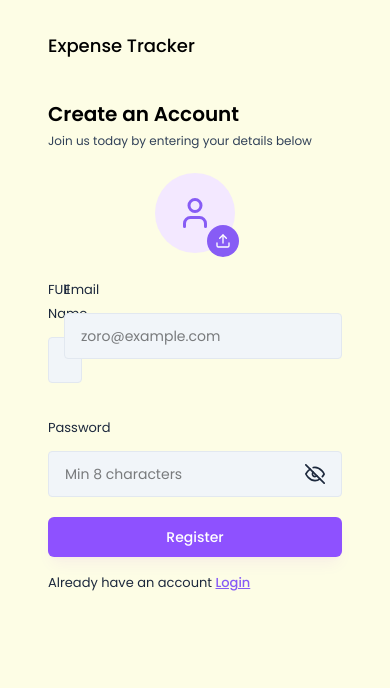
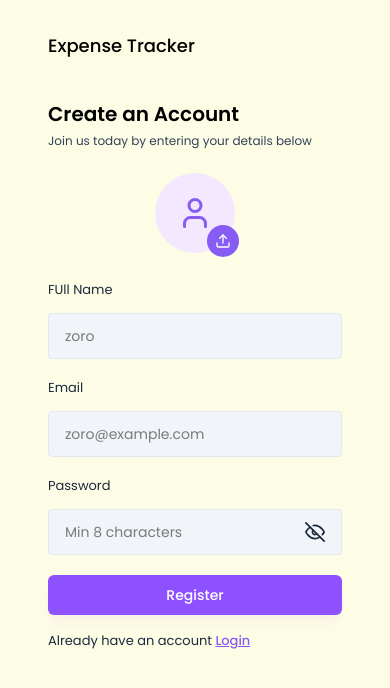
Before and after one commit to aathi1412/expense-tracker-MERN, a React (Vite) app in the folder frontend/: page /register in a window 390 px wide. Shown: the top 688 px of the page. Built offline with nearby package versions, Linux system fonts and the light colour scheme; a web font is replaced by a local one.

Commit message:
fix(Register): update grid layout for improved responsiveness

```diff
--- a/frontend/src/pages/auth/Register.jsx
+++ b/frontend/src/pages/auth/Register.jsx
@@ -69,7 +69,7 @@
                     <form onSubmit={handleSubmit(handleRegister)}>
                         <ProfilePhotoSelector image={profilePic} setImage={setProfilePic} />
 
-                        <div className="grid grid-cols-1 md:grid-cols-2 gap-4">
+                        <div className="lg:grid gap-4">
                             <Input
                                 type="text"
                                 placeholder="zoro"
```
